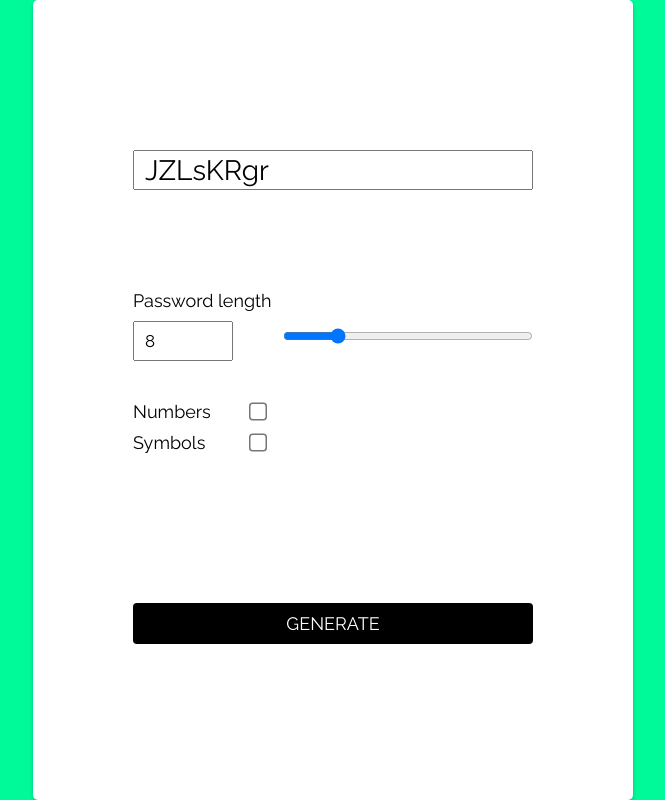
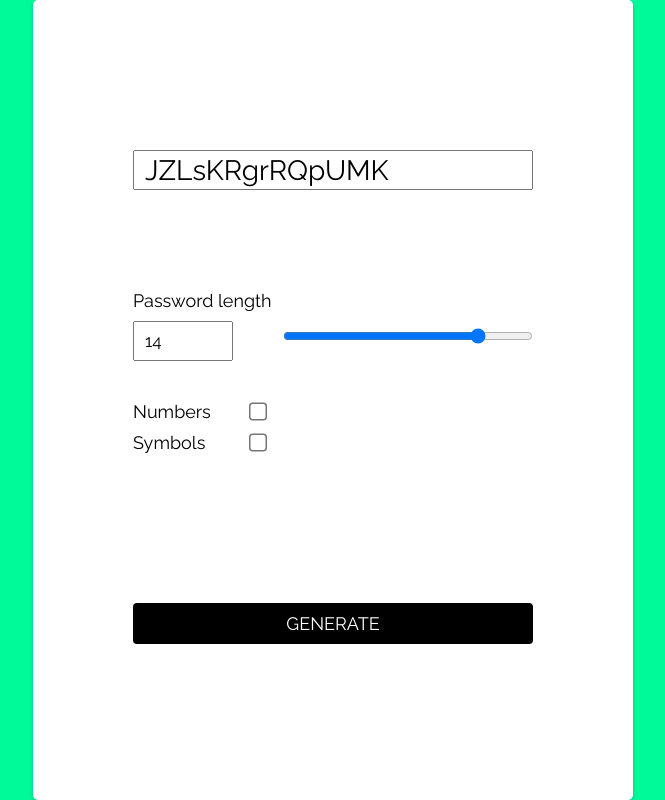
Before and after one commit to FloMaister/pass-generator, a React (Create React App) app: page / in a window 1280 px wide. Shown: the whole page, without its empty margins (307-972 px from the left). Built offline with nearby package versions, Linux system fonts and the light colour scheme.

Commit message:
updated badly written hooks and changed validation

```diff
--- a/src/components/app/app.jsx
+++ b/src/components/app/app.jsx
@@ -1,46 +1,40 @@
 import React from 'react';
 import { useState, useEffect } from "react";
 
-import  Message  from '../message/message';
 import IncorrectValue from '../incorrectValue/incorrectValue';
+import SelectValue from '../selectValue/selectValue';
 
 import './app.scss';
 
 const App = () => {
-    let [number, setNumber] = useState(8);
-    let [password, setPassword] = useState();
-    let [checkNum, setCheckNum] = useState(false);
-    let [checkSymb, setCheckSymb] = useState(false);
-    let [clickPass, setClickPass] = useState(false);
-    let [numPass, setNumPass] = useState(true);
+    const randomNumber = Math.floor(Math.random() * 11) + 6;
+    const [number, setNumber] = useState(randomNumber);
+    const [password, setPassword] = useState();
+    const [checkNum, setCheckNum] = useState(false);
+    const [checkSymb, setCheckSymb] = useState(false);
+    const [clickPass, setClickPass] = useState(false);
 
     let str = 'abcdefghijklmnopqrstuvwxyzABCDEFGHIJKLMNOPQRSTUVWXYZ';
     let result = '';
 
     useEffect(() => {
         generatePassword(number);
-    },[number]);
+    },[number, checkNum, checkSymb]);
 
     //Функция для срабатывания checkbox
     function isCheckedNum() {
-        setCheckNum(checkNum = !checkNum);
+        setCheckNum(checkNum => checkNum = !checkNum);
     }
 
     //Функция для срабатывания checkbox
     function isCheckedSymb() {
-        setCheckSymb(checkSymb = !checkSymb);
+        setCheckSymb(checkSymb => checkSymb = !checkSymb);
     }
 
     // Функция для отслеживания значения в input'е
     function handleChange(event) {
         if (event.target.value <= 9999) {
-            setNumber(number = event.target.value)
-        }
-
-        if (number) {
-            setNumPass(numPass = true);
-        } else {
-            setNumPass(numPass = false);
+            setNumber(number => number = event.target.value)
         }
     }
 
@@ -54,13 +48,13 @@ const App = () => {
         if (event.target.value) {
             event.target.select();
             navigator.clipboard.writeText(event.target.value);
-            setTimeout(() => setClickPass(clickPass = !clickPass), 300);
-            setTimeout(() => setClickPass(clickPass = !clickPass), 3000);
+            setTimeout(() => setClickPass(clickPass => clickPass = !clickPass), 300);
+            setTimeout(() => setClickPass(clickPass => clickPass = !clickPass), 3000);
         }
     }
 
     // Генерация пароля
-    function generatePassword(numb) {
+    const generatePassword = (numb) => {
         if(checkNum) {
             str += '0123456789';
         }
@@ -73,7 +67,7 @@ const App = () => {
             result += str.charAt(Math.floor(Math.random() * str.length));
         }
 
-        setPassword(password = result);
+        setPassword(password => password = result);
     }
 
     return (
@@ -99,25 +93,25 @@ const App = () => {
                         name="number"
                         id="number"
                         value={number}
-                        defaultValue={number}
                         onChange={handleChange}
                         pattern="[0-9]"
                         placeholder="Number"
                         maxLength={4}
                         min={6}
-                        max={16} />
+                        max={16}
+                        inputMode='numeric' />
                         <input
                         className="item__range"
                         type="range"
                         name="range"
                         id="range"
                         value={number}
-                        defaultValue={number}
                         onChange={handleChange}
                         min={6}
                         max={16} />
                     </div>
-                    {numPass ? <Message number={number}/> : <IncorrectValue/>}
+                    {number === '' ? <IncorrectValue/> : null}
+                    {(number < 6 && number > 0) || number > 16 ? <SelectValue/> : null}
                     <div className="item__wrapper-numbers">
                         <label htmlFor="checkbox-number">Numbers</label>
                         <input
--- a/src/components/message/message.jsx
+++ /dev/null
@@ -1,16 +0,0 @@
-import SelectValue from "../selectValue/selectValue";
-import IncorrectValue from "../incorrectValue/incorrectValue";
-
-const Message = (props) => {
-    const {number} = props;
-
-    if (number > 16 || number < 6) {
-        return <SelectValue/>
-    }
-
-    if(number === '') {
-        return <IncorrectValue/>
-    }
-}
-
-export default Message;
```
